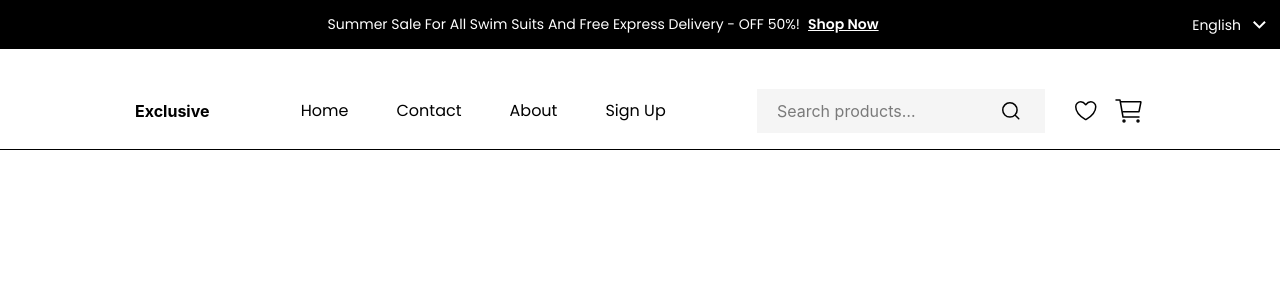
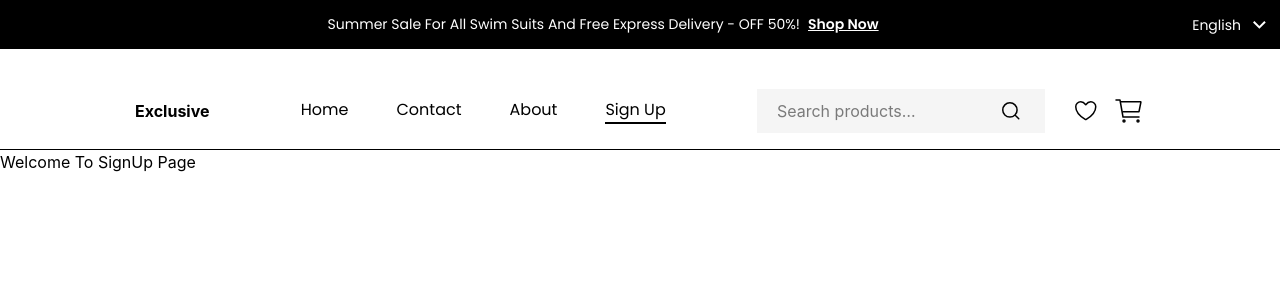
Before and after one commit to alizewulf/e-commerce, a React (Vite) app: page /signup in a window 1280 px wide. Shown: the top 300 px of the page. Built offline with nearby package versions, Linux system fonts and the light colour scheme.

Commit message:
add react-router

```diff
--- a/src/App.tsx
+++ b/src/App.tsx
@@ -1,5 +1,10 @@
 import { useState } from "react";
 import Header from "./components/layout/header";
+import { BrowserRouter,Route, Routes } from "react-router-dom";
+import HomePage from "./pages/Home";
+import ContactPage from "./pages/Contact";
+import AboutPage from "./pages/About";
+import SignUpPage from "./pages/Signup";
 
 export interface State {
   lang: string;
@@ -16,9 +21,16 @@ function App() {
   });
 
   return (
-    <>
+    <BrowserRouter>
       <Header state={state} setState={setState} />
-    </>
+
+      <Routes>
+        <Route path="/" element={<HomePage/>}/>
+        <Route path="/contact" element={<ContactPage/>}/>
+        <Route path="/about" element={<AboutPage/>}/>
+        <Route path="/signup" element={<SignUpPage/>}/>
+      </Routes>
+    </BrowserRouter>
   );
 }
 
--- a/src/components/layout/header/dropdown/Dropdown.tsx
+++ b/src/components/layout/header/dropdown/Dropdown.tsx
@@ -1,5 +1,5 @@
 import type { StateProps } from "../../../../App";
-import ArrowSVG from "../../../../ui/icons/arrow";
+import ArrowSVG from "../../../../ui/icons/Arrow";
 import { languages } from "../../../../utils/languages";
 import { useEffect } from "react";
 
--- a/src/components/layout/header/nav/Nav.tsx
+++ b/src/components/layout/header/nav/Nav.tsx
@@ -1,9 +1,10 @@
 import { translations } from "../../../../utils/translations"
-import LoupeSVG from '../../../../ui/icons/loupe'
-import HeartSVG from "../../../../ui/icons/heart";
+import LoupeSVG from '../../../../ui/icons/Loupe'
+import HeartSVG from "../../../../ui/icons/Heart";
 import type { StateProps } from "../../../../App";
 import { useState } from "react";
-import CartSVG from "../../../../ui/icons/cart";
+import CartSVG from "../../../../ui/icons/Cart";
+import { NavLink } from "react-router-dom";
 
 function Nav({state}:StateProps) {
     const t = translations[state.lang as keyof typeof translations];
@@ -12,15 +13,28 @@ function Nav({state}:StateProps) {
     function changeLoupe() {
         setLoupeState(prev => !prev)
     }
+    const navItems = [
+        { key: "homePage", path:"/"},
+        { key: "contactPage", path:"/contact"},
+        { key: "about", path:"/about"},
+        { key: "signup", path:"/signup"},
+    ];
 
     return (
         <nav className="flex border-b-1 border-border/30 px-33.75 pb-4 justify-between items-center">
             <h1 className="text-black font-bold tracking-[3%] leading-6">Exclusive</h1>
             <div className="flex gap-12 text-base font-poppins leading-6">
-                <button className="cursor-pointer">{t.homePage}</button>
-                <button className="cursor-pointer">{t.contactPage}</button>
-                <button className="cursor-pointer">{t.about}</button>
-                <button className="cursor-pointer">{t.signup}</button>
+            {navItems.map(item => (
+                <NavLink
+                key={item.key}
+                to={item.path}
+                className={({ isActive }) =>
+                    `cursor-pointer ${isActive ? "border-b-2 border-black" : ""}`
+                }
+                >
+                {t[item.key as keyof typeof t]}
+                </NavLink>
+            ))}
             </div>
             <div className="flex gap-7.5">
                 <div className="relative">
--- /dev/null
+++ b/src/pages/About.tsx
@@ -0,0 +1,7 @@
+function AboutPage() {
+    return (
+        <h1>Welcome to About Page</h1>
+    )
+}
+
+export default AboutPage
--- /dev/null
+++ b/src/pages/Contact.tsx
@@ -0,0 +1,8 @@
+function ContactPage() {
+
+    return (
+        <h1>Hello to contact page</h1>
+    )
+}
+
+export default ContactPage
--- /dev/null
+++ b/src/pages/Home.tsx
@@ -0,0 +1,7 @@
+function HomePage() {
+    return (
+        <h1>Welcome to home page</h1>
+    )
+}
+
+export default HomePage
--- /dev/null
+++ b/src/pages/Signup.tsx
@@ -0,0 +1,7 @@
+function SignUpPage() {
+    return (
+        <h1>Welcome To SignUp Page</h1>
+    )
+}
+
+export default SignUpPage
```
Also changed, not shown: src/ui/icons/Arrow.tsx (renamed from src/ui/icons/arrow.tsx), src/ui/icons/Cart.tsx (renamed from src/ui/icons/cart.tsx), src/ui/icons/Heart.tsx (renamed from src/ui/icons/heart.tsx), src/ui/icons/Loupe.tsx (renamed from src/ui/icons/loupe.tsx).
